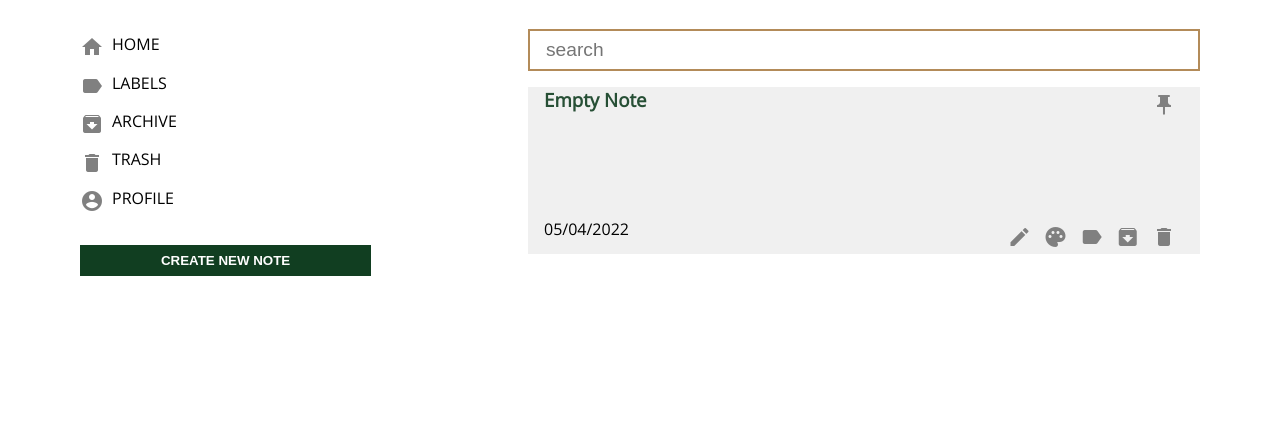
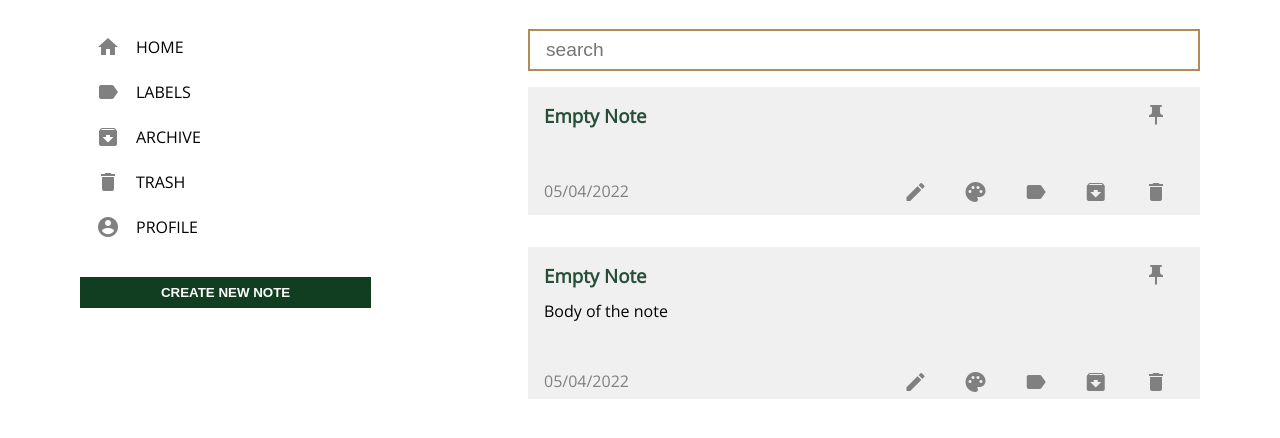
Before and after one commit to tanishk15sharma/notesapp-screens, a plain HTML site: page pages/home.html in a window 1280 px wide. Shown: the part 78-516 px from the top of the page. Drawn offline with nearby package versions, Linux system fonts and the light colour scheme; a web font is replaced by a local one.

Commit message:
style : note body

```diff
--- a/pages/home.css
+++ b/pages/home.css
@@ -24,13 +24,13 @@ aside {
   color: var(--gradient-color);
 }
 ul li {
-  /* border: 1px solid red; */
   margin-bottom: 0.5rem;
   cursor: pointer;
   transition: all 0.4s;
   display: flex;
   justify-content: baseline;
   align-items: center;
+  padding: 0.4rem 0rem;
 }
 ul li:hover {
   background-color: rgb(206, 202, 202);
@@ -39,7 +39,6 @@ ul li:last-child {
   margin-bottom: 2rem;
 }
 main {
-  /* border: 2px solid blue; */
   width: 60%;
 }
 .search-bar {
@@ -52,17 +51,33 @@ main {
 .note-nav {
   display: flex;
   justify-content: space-between;
-  margin-bottom: 6rem;
+  align-content: flex-end;
+  padding-top: 1rem;
+}
+.note-footer {
+  display: flex;
+  justify-content: space-between;
+  align-content: flex-end;
+  padding-top: 1rem;
+  margin-top: 2rem;
+}
+.note-footer span {
+  color: gray;
 }
 section {
   background: #f0f0f0;
-  min-height: 10rem;
+  min-height: 8rem;
   padding: 0rem 1rem;
 }
 .icon {
   color: gray;
   margin-right: 0.5rem;
   margin-top: 0.4rem;
+  margin: 0 1rem;
+  cursor: pointer;
+}
+.icon:hover {
+  color: rgb(100, 99, 99);
 }
 .title {
   font-size: 2rem;
@@ -78,3 +93,11 @@ section {
 nav {
   background-color: #f0f0f0;
 }
+.sections-wrapper {
+  display: flex;
+  flex-direction: column;
+  gap: 2rem;
+}
+.note-body {
+  margin: 0.5rem 0rem;
+}
--- a/pages/home.html
+++ b/pages/home.html
@@ -52,7 +52,7 @@
         </aside>
         <main>
           <input type="text" placeholder="search" class="search-bar" />
-
+          <div class="sections-wrapper">
             <section>
               <div class="note-nav">
                 <h3 class="note-title">Empty Note</h3>
@@ -60,7 +60,7 @@
                   <span class="material-icons icon"> push_pin </span>
                 </div>
               </div>
-            <div class="note-nav">
+              <div class="note-footer">
                 <span>05/04/2022</span>
                 <div>
                   <span class="material-icons icon"> edit </span>
@@ -71,6 +71,26 @@
                 </div>
               </div>
             </section>
+            <section>
+              <div class="note-nav">
+                <h3 class="note-title">Empty Note</h3>
+                <div>
+                  <span class="material-icons icon"> push_pin </span>
+                </div>
+              </div>
+              <div class="note-body">Body of the note</div>
+              <div class="note-footer">
+                <span>05/04/2022</span>
+                <div>
+                  <span class="material-icons icon"> edit </span>
+                  <span class="material-icons icon"> palette </span>
+                  <span class="material-icons icon">label </span>
+                  <span class="material-icons icon"> archive </span>
+                  <span class="material-icons icon"> delete </span>
+                </div>
+              </div>
+            </section>
+          </div>
         </main>
       </div>
     </div>
```
Lines whose indentation alone changed are shown as unchanged.
